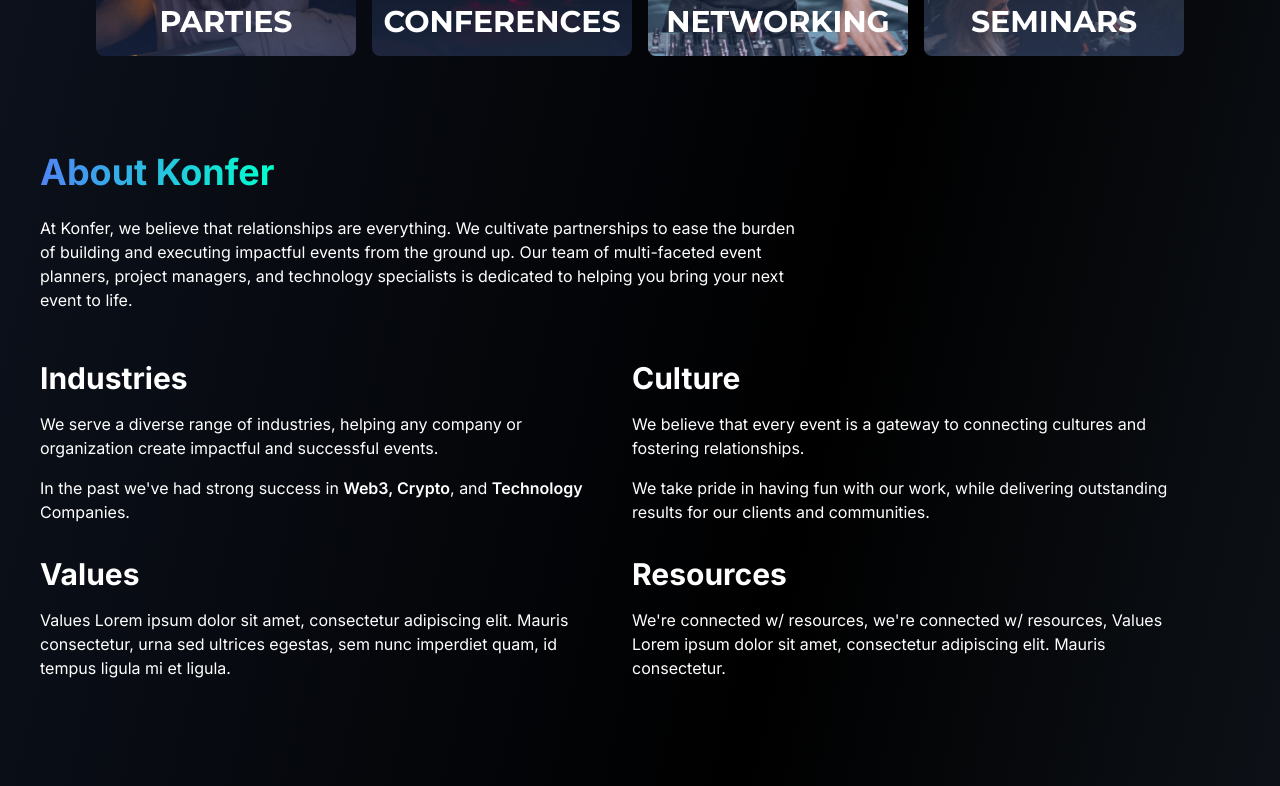
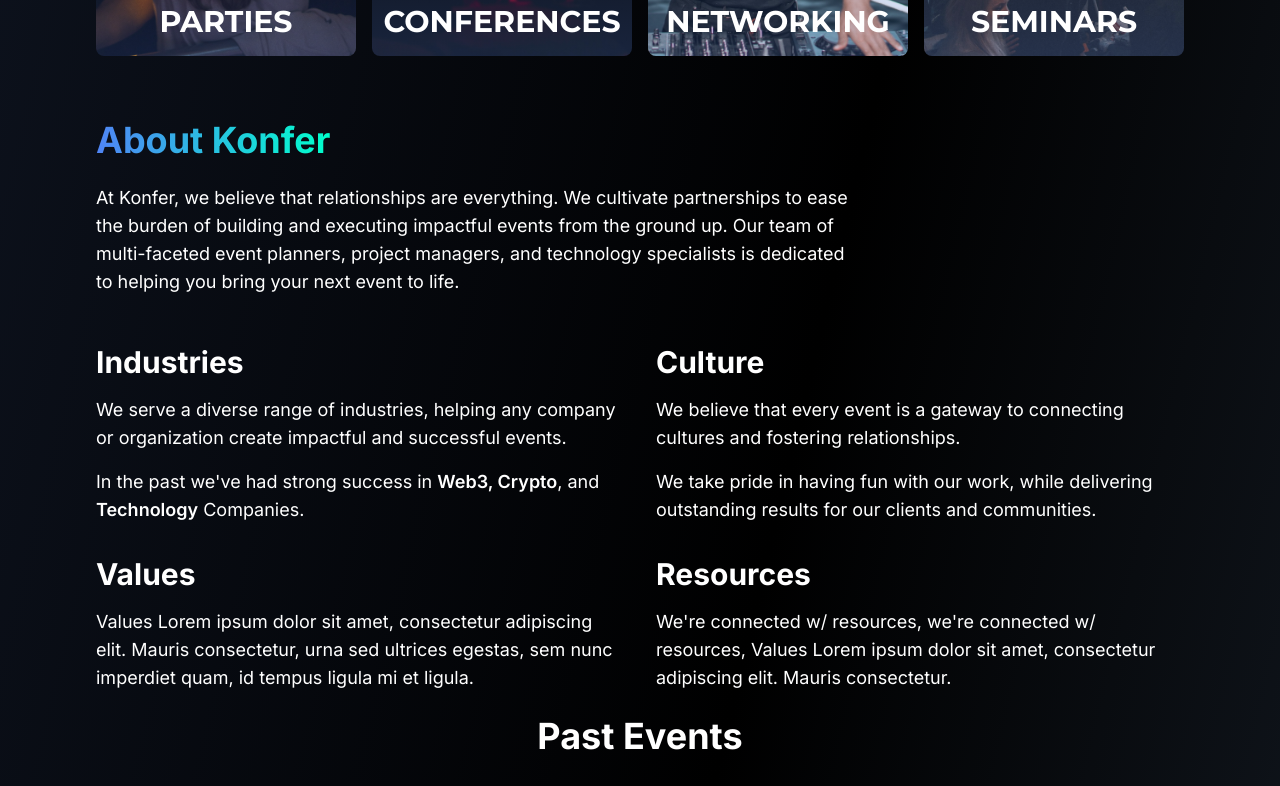
Before and after one commit to KonferCA/landing, a React (Vite) app: page / in a window 1280 px wide. Shown: the part 1620-2406 px from the top of the page. Built offline with nearby package versions, Linux system fonts and the light colour scheme.

Commit message:
update about section

```diff
--- a/src/components/About.tsx
+++ b/src/components/About.tsx
@@ -1,12 +1,12 @@
 const About = () => {
     return (
-        <section id="about-us" className="text-white p-8 min-h-screen">
+        <section id="about-us" className="text-white px-4 md:px-8 lg:px-16 xl:px-24">
             <div className="max-w-[1200px] mx-auto">
                 <h1 className="text-4xl font-bold mb-6">
                     <span className="bg-clip-text text-transparent bg-gradient-to-r from-[#5084F5] to-[#00FFCC]">About Konfer</span>
                 </h1>
 
-                <p className="text-white mb-12 max-w-3xl">
+                <p className="text-white mb-12 max-w-3xl text-lg">
                     At Konfer, we believe that relationships are everything. We cultivate partnerships to ease the burden of building
                     and executing impactful events from the ground up. Our team of multi-faceted event planners, project managers,
                     and technology specialists is dedicated to helping you bring your next event to life.
@@ -15,11 +15,11 @@
                 <div className="grid grid-cols-1 md:grid-cols-2 gap-8 max-w-6xl mx-auto ml-0">
                     <div>
                         <h2 className="text-3xl font-bold mb-4">Industries</h2>
-                        <p className="text-white mb-4">
+                        <p className="text-white mb-4 text-lg">
                             We serve a diverse range of industries, helping any company or organization create
                             impactful and successful events.
                         </p>
-                        <p className="text-white">
+                        <p className="text-white text-lg">
                             In the past we've had strong success in{' '}
                             <span className="font-semibold">Web3, Crypto</span>, and{' '}
                             <span className="font-semibold">Technology</span> Companies.
@@ -28,11 +28,11 @@
 
                     <div>
                         <h2 className="text-3xl font-bold mb-4">Culture</h2>
-                        <p className="text-white mb-4">
+                        <p className="text-white mb-4 text-lg">
                             We believe that every event is a gateway to connecting cultures and fostering
                             relationships.
                         </p>
-                        <p className="text-white">
+                        <p className="text-white text-lg">
                             We take pride in having fun with our work, while delivering outstanding results for our
                             clients and communities.
                         </p>
@@ -40,7 +40,7 @@
 
                     <div>
                         <h2 className="text-3xl font-bold mb-4">Values</h2>
-                        <p className="text-white">
+                        <p className="text-white text-lg">
                             Values Lorem ipsum dolor sit amet, consectetur adipiscing elit. Mauris
                             consectetur, urna sed ultrices egestas, sem nunc imperdiet quam, id tempus ligula mi et
                             ligula.
@@ -49,7 +49,7 @@
 
                     <div>
                         <h2 className="text-3xl font-bold mb-4">Resources</h2>
-                        <p className="text-white">
+                        <p className="text-white text-lg">
                             We're connected w/ resources, we're connected w/ resources, Values Lorem
                             ipsum dolor sit amet, consectetur adipiscing elit. Mauris consectetur.
                         </p>
```
